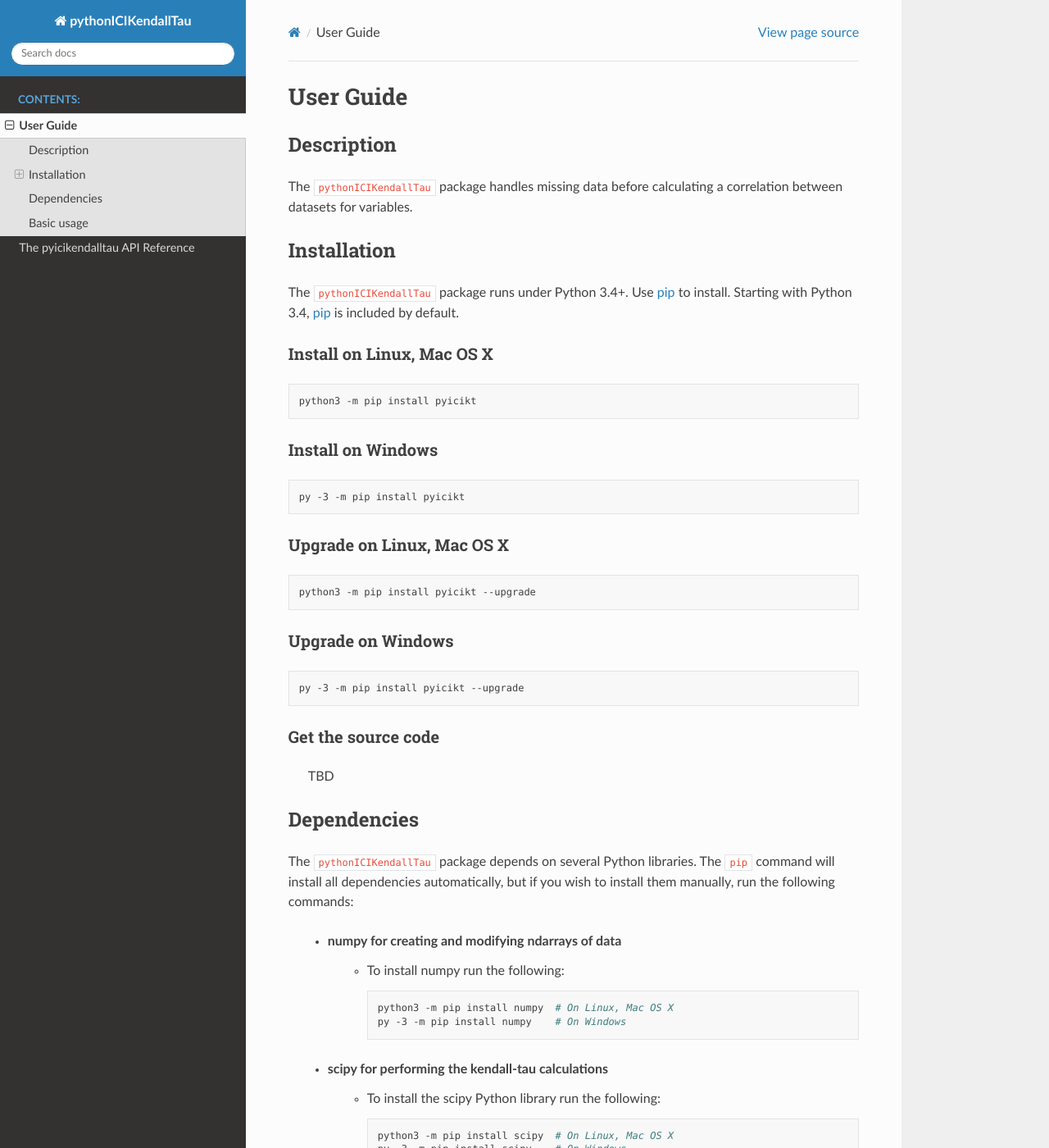
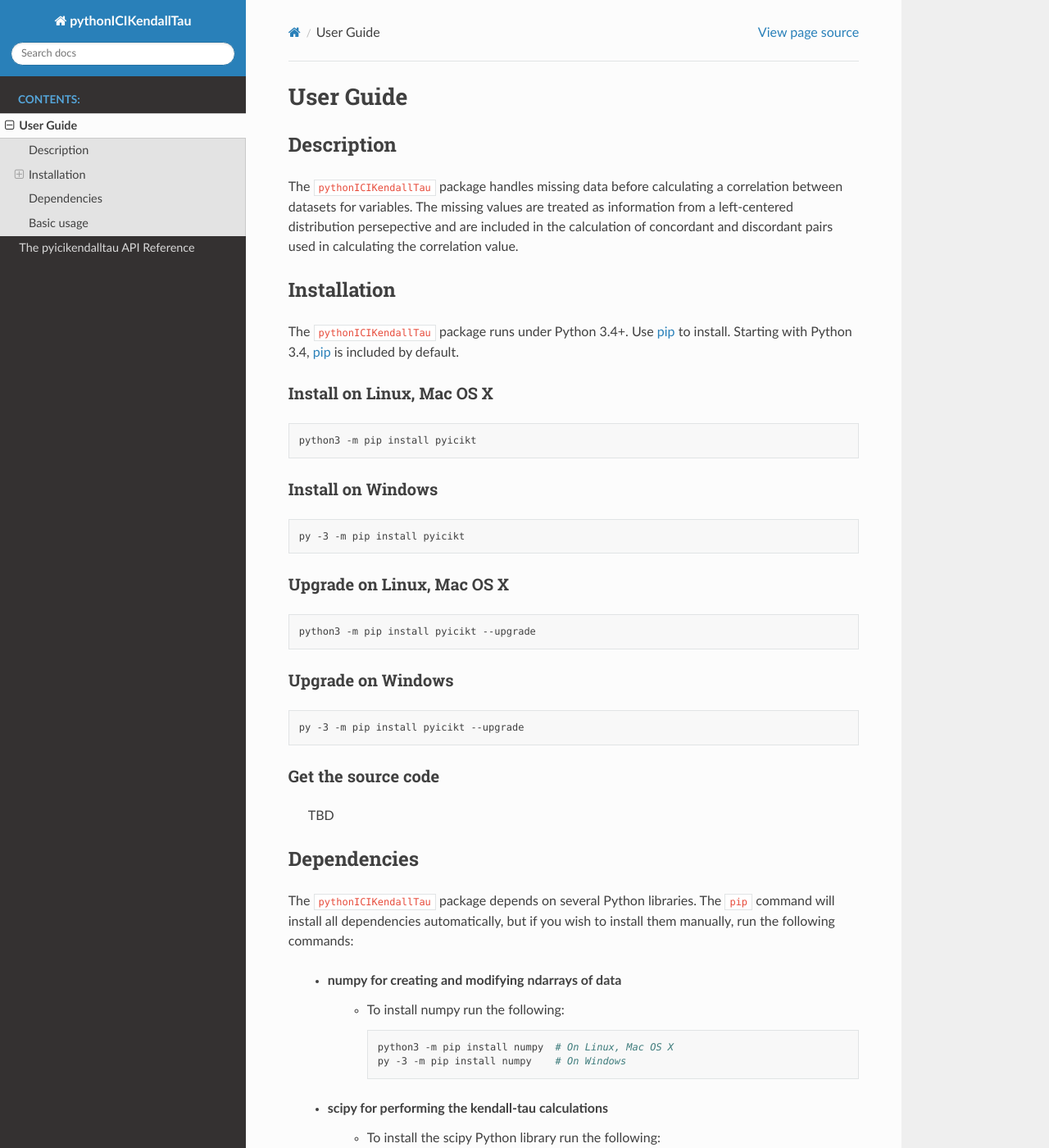
Before and after one commit to MoseleyBioinformaticsLab/icikt, a Sphinx documentation site: the page built from docs/guide.rst, in a window 1280 px wide and 1400 px high. Shown: the whole window at 82% size. Built offline with Sphinx 7.4.7 and the Read the Docs theme 2.0.0, drawn with Linux system fonts in a browser that asks for light colours; some of the changed text lies outside the part shown.

Commit message:
Update guide.rst

```diff
--- a/docs/guide.rst
+++ b/docs/guide.rst
@@ -4,7 +4,9 @@ User Guide
 Description
 -----------
 The ``pythonICIKendallTau`` package handles missing data before calculating a correlation
-between datasets for variables.
+between datasets for variables. The missing values are treated as information from a
+left-centered distribution persepective and are included in the calculation of concordant
+and discordant pairs used in calculating the correlation value.
 
 Installation
 --------------
```
Also changed, not shown: other parts of docs/guide.rst (+1 -1 lines).
